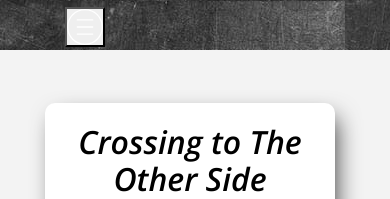
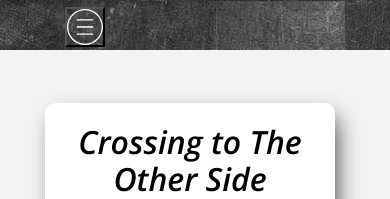
Before and after one commit to clauwycuizon/clauwycuizon, a Jekyll site: the page built from index.html, in a window 390 px wide. Shown: the top 199 px of the page. Built offline with Jekyll 4.4.1, drawn with Linux system fonts in a browser that asks for light colours.

Commit message:
removed background color from mobile button

```diff
--- a/assets/css/2-modules/_header.sass
+++ b/assets/css/2-modules/_header.sass
@@ -66,6 +66,8 @@
 			background:
 				image: url(../img/menu.svg)
 				repeat: no-repeat
+				color: transparent
+				border: none
 			width: 40px
 			height: 40px
 			z-index: 1
--- a/assets/css/main.css
+++ b/assets/css/main.css
@@ -661,6 +661,8 @@
   display: none;
   background-image: url(../img/menu.svg);
   background-repeat: no-repeat;
+  background-color: transparent;
+  background-border: none;
   width: 40px;
   height: 40px;
   z-index: 1; }
```
Also changed, not shown: assets/img/menu.png (added), assets/img/menu.svg.
